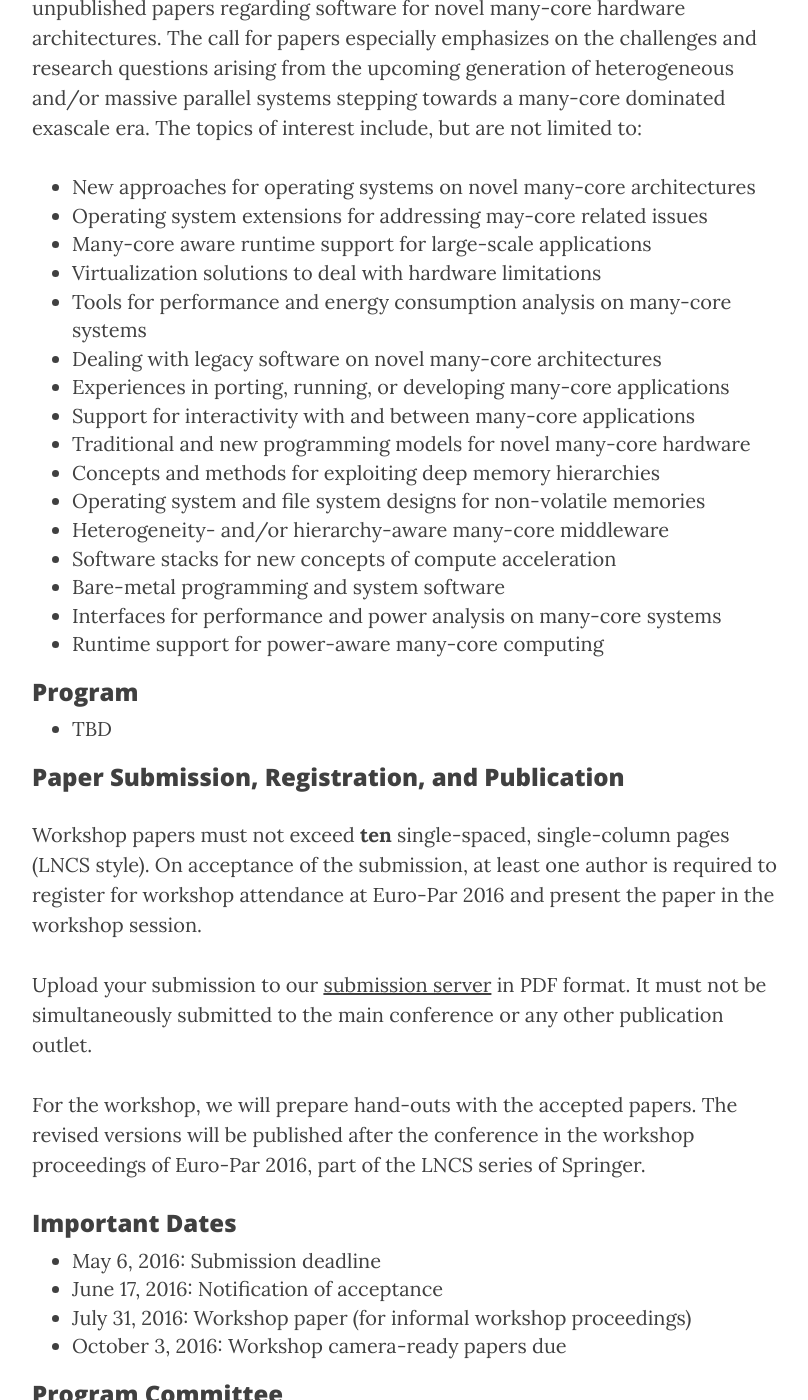
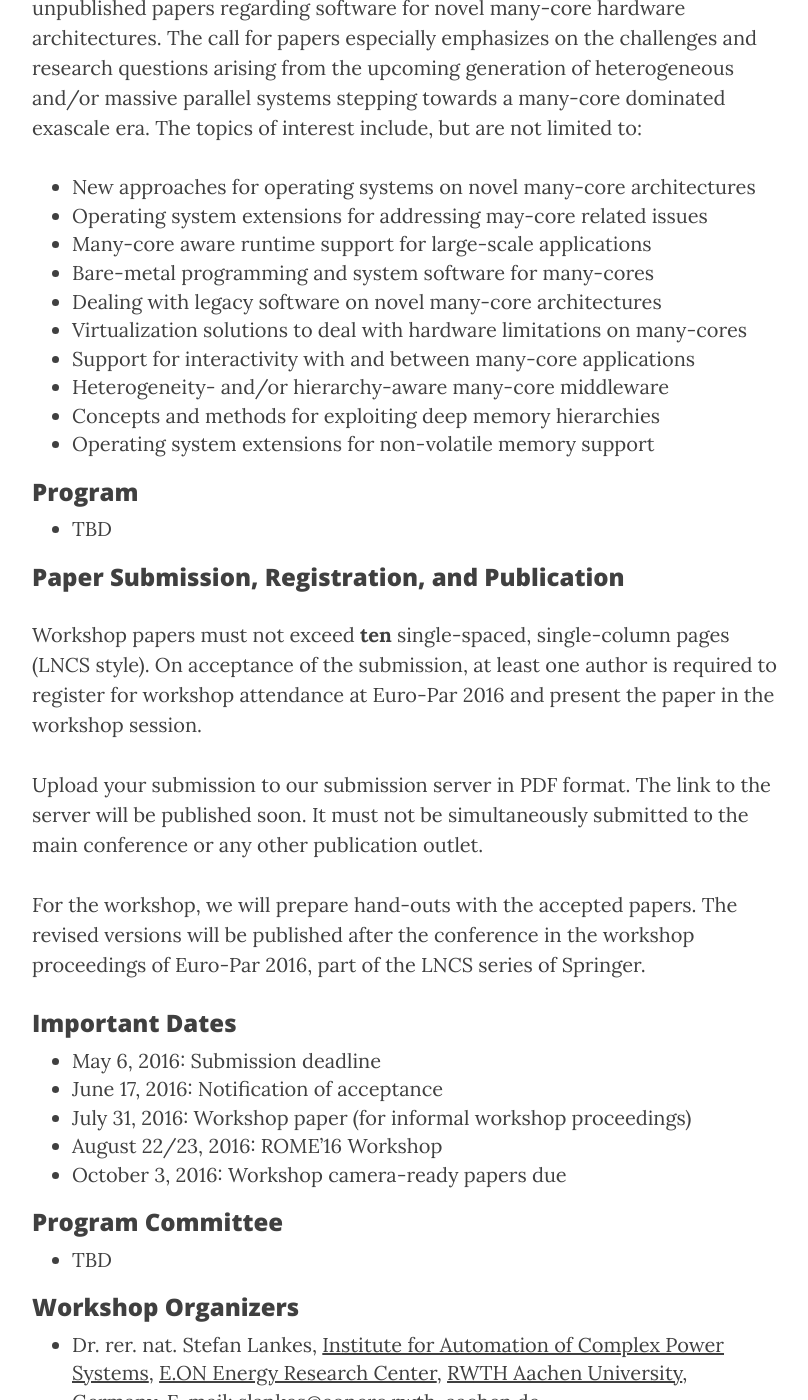
Before and after one commit to WROME/wrome.github.io, a Jekyll site: the page built from grenoble2016.md, in a window 1280 px wide and 1400 px high, scrolled down 1703 px. Shown: the whole window, without its empty margins (233-1041 px from the left). Built offline with Jekyll 4.4.1, drawn with Linux system fonts in a browser that asks for light colours; nearby versions of some CDN libraries; Markdown is read by kramdown in place of the engine named in the settings; some of the changed text lies outside the part shown.

Commit message:
revise the list of interested topics

```diff
--- a/grenoble2016.md
+++ b/grenoble2016.md
@@ -9,7 +9,7 @@ header-img: "img/grenoble.jpg"
 
 ### News
 
-* February 26, 2015: Workshop website is now open<br>Photo by Bertrand93 (Own work) [[CC BY-SA 3.0](http://creativecommons.org/licenses/by-sa/3.0)], via [Wikimedia Commons](https://commons.wikimedia.org/wiki/File%3AMoucherotte_23_12_11_092_(2)_final.JPG)
+* February 9, 2016: Workshop website is now open<br>Photo by Bertrand93 (Own work) [[CC BY-SA 3.0](http://creativecommons.org/licenses/by-sa/3.0)], via [Wikimedia Commons](https://commons.wikimedia.org/wiki/File%3AMoucherotte_23_12_11_092_(2)_final.JPG)
 
 ### Background
 
@@ -26,19 +26,13 @@ This year, too, authors from all related disciplines are invited to submit unpub
 * New approaches for operating systems on novel many-core architectures
 * Operating system extensions for addressing may-core related issues
 * Many-core aware runtime support for large-scale applications
-* Virtualization solutions to deal with hardware limitations
-* Tools for performance and energy consumption analysis on many-core systems
+* Bare-metal programming and system software for many-cores
 * Dealing with legacy software on novel many-core architectures
-* Experiences in porting, running, or developing many-core applications
+* Virtualization solutions to deal with hardware limitations on many-cores
 * Support for interactivity with and between many-core applications
-* Traditional and new programming models for novel many-core hardware
+* Heterogeneity- and/or hierarchy-aware many-core middleware
 * Concepts and methods for exploiting deep memory hierarchies
-* Operating system and file system designs for non-volatile memories
-* Heterogeneity- and/or hierarchy-aware many-core middleware
-* Software stacks for new concepts of compute acceleration
-* Bare-metal programming and system software
-* Interfaces for performance and power analysis on many-core systems
-* Runtime support for power-aware many-core computing
+* Operating system extensions for non-volatile memory support
 
 ### Program
 
@@ -48,7 +42,7 @@ This year, too, authors from all related disciplines are invited to submit unpub
 
 Workshop papers must not exceed **ten** single-spaced, single-column pages (LNCS style). On acceptance of the submission, at least one author is required to register for workshop attendance at Euro-Par 2016 and present the paper in the workshop session.
 
-Upload your submission to our [submission server](http://www.easychair.org/conferences/?conf=europar2016ws "Submission server") in PDF format. It must not be simultaneously submitted to the main conference or any other publication outlet.
+Upload your submission to our submission server in PDF format. The link to the server will be published soon. It must not be simultaneously submitted to the main conference or any other publication outlet.
 
 For the workshop, we will prepare hand-outs with the accepted papers. The revised versions will be published after the conference in the workshop proceedings of Euro-Par 2016, part of the LNCS series of Springer.
 
@@ -57,6 +51,7 @@ For the workshop, we will prepare hand-outs with the accepted papers. The revise
 * May 6, 2016: Submission deadline
 * June 17, 2016: Notification of acceptance
 * July 31, 2016: Workshop paper (for informal workshop proceedings)
+* August 22/23, 2016: ROME'16 Workshop
 * October 3, 2016: Workshop camera-ready papers due
 
 ### Program Committee
```
